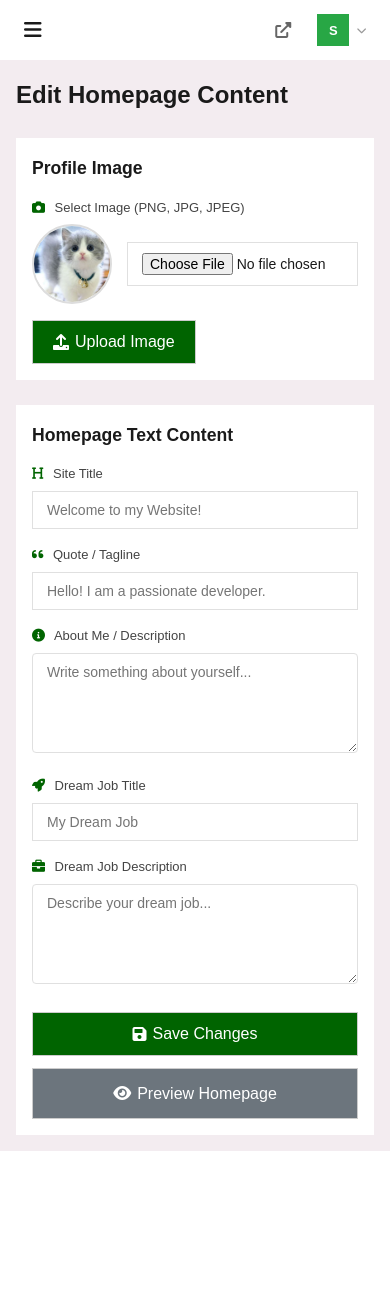
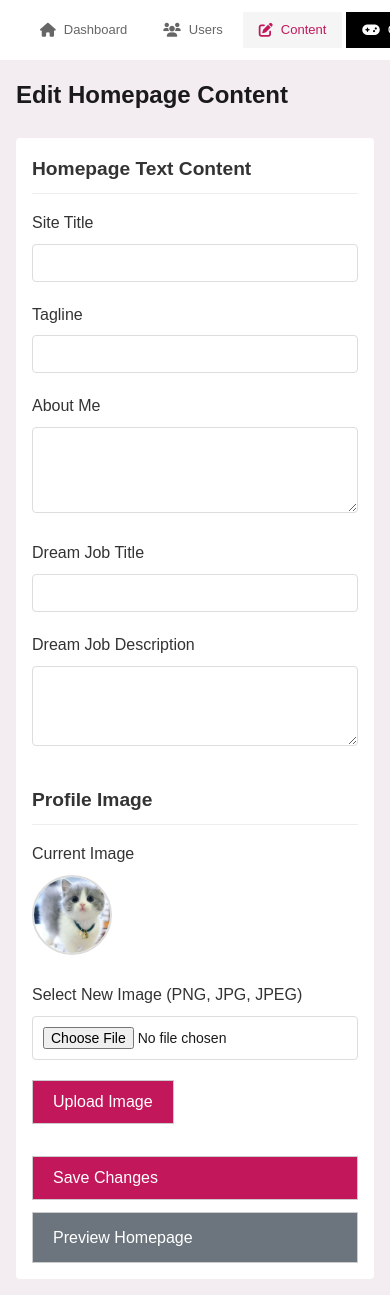
Before and after one commit to matrix505/flask_WEB_SYSTEM_client2, a Flask app: page /admin/content in a window 390 px wide. Before the commit the page ends 1151 px from the top, so only its background shows below. Run offline with Flask 3, Linux system fonts and the light colour scheme; the visitor is signed in with stand-in values (Sample User, id 1); data that the repository does not hold is empty.

Commit message:
Changed theme and added archived list for users in admin control

```diff
--- a/routes/admin.py
+++ b/routes/admin.py
@@ -38,8 +38,9 @@
 @admin_required
 def admin_users():
     """Admin users management"""
-    users = models.get_all_users()
-    return render_template('admin_users.html', users=users)
+    active_users = models.get_active_users()
+    inactive_users = models.get_inactive_users()
+    return render_template('admin_users.html', active_users=active_users, inactive_users=inactive_users)
 
 @admin_bp.route('/add-user', methods=['GET', 'POST'])
 @admin_required
--- a/static/css/style.css
+++ b/static/css/style.css
@@ -437,12 +437,12 @@
 }
 
 .btn-primary {
-    background-color: #006400;
+    background-color: #c2185b;
     color: #fff;
 }
 
 .btn-primary:hover {
-    background-color: #004d00;
+    background-color: #880e4f;
 }
 
 .btn-secondary {
@@ -889,7 +889,7 @@
 
 .admin-nav-link.active {
     background: #f5f5f5;
-    color: #006400;
+    color: #c2185b;
 }
 
 .admin-nav-link i {
@@ -947,7 +947,7 @@
 .admin-avatar {
     width: 32px;
     height: 32px;
-    background: #28a745;
+    background: #e91e63;
     display: flex;
     align-items: center;
     justify-content: center;
@@ -1346,7 +1346,7 @@
 }
 
 .admin-form .form-group label i {
-    color: #006400;
+    color: #c2185b;
     margin-right: 6px;
 }
 
@@ -1432,21 +1432,122 @@
     }
 }
 
-/* Admin Responsive */
-@media (max-width: 900px) {
-    .admin-nav-center {
-        display: none;
-    }
-
-    .admin-menu-toggle {
-        display: flex;
-    }
-}
-
-@media (max-width: 600px) {
-    .admin-navbar {
-        padding: 0 16px;
-    }
+/* Simple Content Form */
+.simple-content-form {
+    background: #fff;
+    padding: 24px;
+    border-radius: 4px;
+}
+
+.simple-form-section {
+    margin-bottom: 32px;
+}
+
+.simple-form-section:last-child {
+    margin-bottom: 0;
+}
+
+.simple-form-section h3 {
+    font-size: 1.2rem;
+    font-weight: 600;
+    color: #333;
+    margin-bottom: 16px;
+    padding-bottom: 8px;
+    border-bottom: 1px solid #eee;
+}
+
+.simple-form-group {
+    margin-bottom: 20px;
+}
+
+.simple-form-group label {
+    display: block;
+    font-weight: 500;
+    color: #333;
+    margin-bottom: 8px;
+}
+
+.simple-form-group input,
+.simple-form-group textarea {
+    width: 100%;
+    padding: 10px;
+    border: 1px solid #ddd;
+    border-radius: 4px;
+    font-size: 14px;
+}
+
+.simple-form-group input:focus,
+.simple-form-group textarea:focus {
+    outline: none;
+    border-color: #e91e63;
+}
+
+.simple-form-group textarea {
+    resize: vertical;
+    min-height: 80px;
+}
+
+.simple-form-buttons {
+    display: flex;
+    gap: 12px;
+    margin-top: 24px;
+}
+
+/* Simple Content Form Mobile */
+@media (max-width: 768px) {
+    .simple-content-form {
+        padding: 16px;
+    }
+
+    .simple-form-buttons {
+        flex-direction: column;
+    }
+
+    .simple-form-buttons .btn {
+        width: 100%;
+        text-align: center;
+    }
+}
+
+/* User Management Sections */
+.users-section {
+    margin-bottom: 40px;
+}
+
+.users-section:last-child {
+    margin-bottom: 0;
+}
+
+.section-title {
+    font-size: 1.3rem;
+    font-weight: 600;
+    color: #333;
+    margin-bottom: 15px;
+    padding-bottom: 8px;
+    border-bottom: 2px solid #e91e63;
+    display: flex;
+    align-items: center;
+    gap: 8px;
+}
+
+.section-title i {
+    color: #e91e63;
+}
+
+.archived-section .section-title {
+    border-bottom-color: #95a5a6;
+}
+
+.archived-section .section-title i {
+    color: #95a5a6;
+}
+
+.no-data {
+    text-align: center;
+    color: #666;
+    font-style: italic;
+    padding: 20px;
+}
 
     .admin-logo .logo-text {
         display: none;
--- a/templates/admin_content.html
+++ b/templates/admin_content.html
@@ -4,64 +4,61 @@
 
 {% block content %}
 <div class="admin-content">
-    <div class="admin-section">
-        <div class="admin-section-header">
-            <h2>Edit Homepage Content</h2>
-        </div>
+    <div class="admin-page-header">
+        <h1>Edit Homepage Content</h1>
+    </div>
 
-        <div class="admin-form-container" style="margin-bottom: 25px;">
-            <h3 style="margin-bottom: 15px; color: #1a1a1a; font-size: 1.1rem;"> Profile Image</h3>
-            <form method="POST" action="{{ url_for('admin.admin_upload_profile') }}" enctype="multipart/form-data" class="admin-form" data-confirm="Upload new profile image?" data-title="Update Image">
-                <div class="form-group">
-                    <label for="profile_image"><i class="fas fa-camera"></i> Select Image (PNG, JPG, JPEG)</label>
-                    <div style="display: flex; align-items: center; gap: 15px; flex-wrap: wrap;">
-                        <img src="{{ url_for('static', filename='images/profile.png') }}?t={{ now }}" alt="Current Profile" style="width: 80px; height: 80px; border-radius: 50%; object-fit: cover; border: 2px solid #ddd;">
-                        <input type="file" id="profile_image" name="profile_image" accept="image/png, image/jpeg, image/jpg" style="flex: 1; min-width: 200px;">
-                    </div>
+    <div class="simple-content-form">
+        <div class="simple-form-section">
+            <h3>Homepage Text Content</h3>
+            <form method="POST" action="{{ url_for('admin.admin_content') }}">
+                <div class="simple-form-group">
+                    <label>Site Title</label>
+                    <input type="text" name="site_title" value="{{ content.get('site_title', '') }}">
                 </div>
-                <button type="submit" class="btn btn-primary btn-sm">
-                    <i class="fas fa-upload"></i> Upload Image
-                </button>
+
+                <div class="simple-form-group">
+                    <label>Tagline</label>
+                    <input type="text" name="tagline" value="{{ content.get('tagline', '') }}">
+                </div>
+
+                <div class="simple-form-group">
+                    <label>About Me</label>
+                    <textarea name="about_me" rows="4">{{ content.get('about_me', '') }}</textarea>
+                </div>
+
+                <div class="simple-form-group">
+                    <label>Dream Job Title</label>
+                    <input type="text" name="dream_job_title" value="{{ content.get('dream_job_title', '') }}">
+                </div>
+
+                <div class="simple-form-group">
+                    <label>Dream Job Description</label>
+                    <textarea name="dream_job_text" rows="3">{{ content.get('dream_job_text', '') }}</textarea>
+                </div>
             </form>
         </div>
 
-        <div class="admin-form-container">
-            <h3 style="margin-bottom: 15px; color: #1a1a1a; font-size: 1.1rem;">Homepage Text Content</h3>
-            <form method="POST" action="{{ url_for('admin.admin_content') }}" class="admin-form" data-confirm="Save changes to homepage?" data-title="Update Content">
-                <div class="form-group">
-                    <label for="site_title"><i class="fas fa-heading"></i> Site Title</label>
-                    <input type="text" id="site_title" name="site_title" value="{{ content.get('site_title', '') }}" placeholder="Welcome to my Website!">
+        <div class="simple-form-section">
+            <h3>Profile Image</h3>
+            <form method="POST" action="{{ url_for('admin.admin_upload_profile') }}" enctype="multipart/form-data">
+                <div class="simple-form-group">
+                    <label>Current Image</label>
+                    <img src="{{ url_for('static', filename='images/profile.png') }}?t={{ now }}" alt="Current Profile" style="width: 80px; height: 80px; border-radius: 50%; object-fit: cover; border: 2px solid #ddd;">
                 </div>
+                <div class="simple-form-group">
+                    <label>Select New Image (PNG, JPG, JPEG)</label>
+                    <input type="file" name="profile_image" accept="image/png, image/jpeg, image/jpg">
+                </div>
+                <button type="submit" class="btn btn-primary">Upload Image</button>
+            </form>
+        </div>
 
-                <div class="form-group">
-                    <label for="tagline"><i class="fas fa-quote-left"></i> Quote / Tagline</label>
-                    <input type="text" id="tagline" name="tagline" value="{{ content.get('tagline', '') }}" placeholder="Hello! I am a passionate developer.">
-                </div>
-
-                <div class="form-group">
-                    <label for="about_me"><i class="fas fa-info-circle"></i> About Me / Description</label>
-                    <textarea id="about_me" name="about_me" rows="4" class="form-textarea" placeholder="Write something about yourself...">{{ content.get('about_me', '') }}</textarea>
-                </div>
-
-                <div class="form-group">
-                    <label for="dream_job_title"><i class="fas fa-rocket"></i> Dream Job Title</label>
-                    <input type="text" id="dream_job_title" name="dream_job_title" value="{{ content.get('dream_job_title', '') }}" placeholder="My Dream Job">
-                </div>
-
-                <div class="form-group">
-                    <label for="dream_job_text"><i class="fas fa-briefcase"></i> Dream Job Description</label>
-                    <textarea id="dream_job_text" name="dream_job_text" rows="3" class="form-textarea" placeholder="Describe your dream job...">{{ content.get('dream_job_text', '') }}</textarea>
-                </div>
-
-                <div class="form-buttons">
-                    <button type="submit" class="btn btn-primary">
-                        <i class="fas fa-save"></i> Save Changes
-                    </button>
-                    <a href="{{ url_for('auth.index') }}" class="btn btn-secondary" target="_blank">
-                        <i class="fas fa-eye"></i> Preview Homepage
-                    </a>
-                </div>
+        <div class="simple-form-buttons">
+            <form method="POST" action="{{ url_for('admin.admin_content') }}" style="display: inline;">
+                <button type="submit" class="btn btn-primary">Save Changes</button>
             </form>
+            <a href="{{ url_for('auth.index') }}" class="btn btn-secondary" target="_blank">Preview Homepage</a>
         </div>
     </div>
 </div>
```
Also changed, not shown: other parts of static/css/style.css (+49 -49 lines), models.py (+10 -0 lines), templates/admin_users.html (+76 -10 lines).
